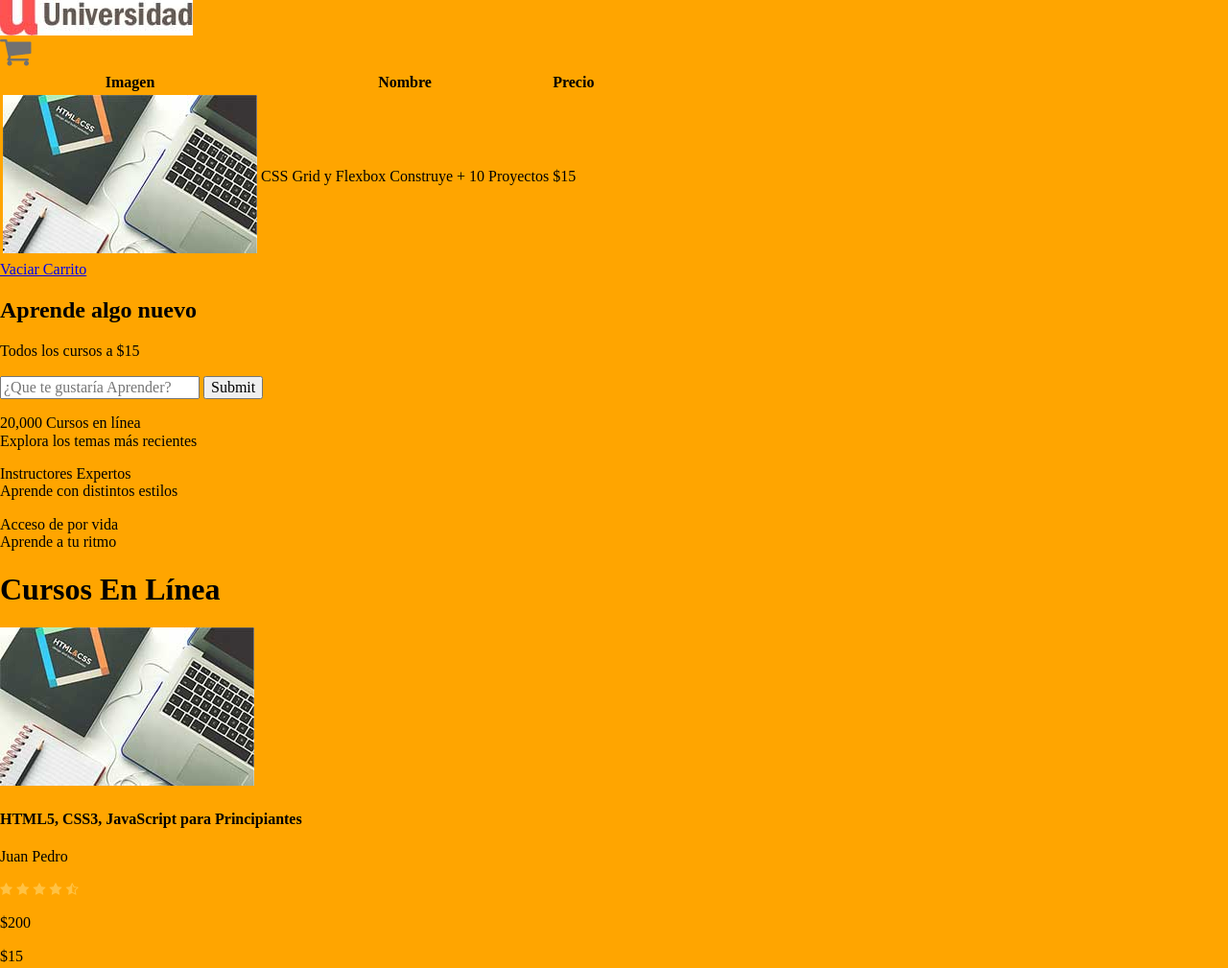
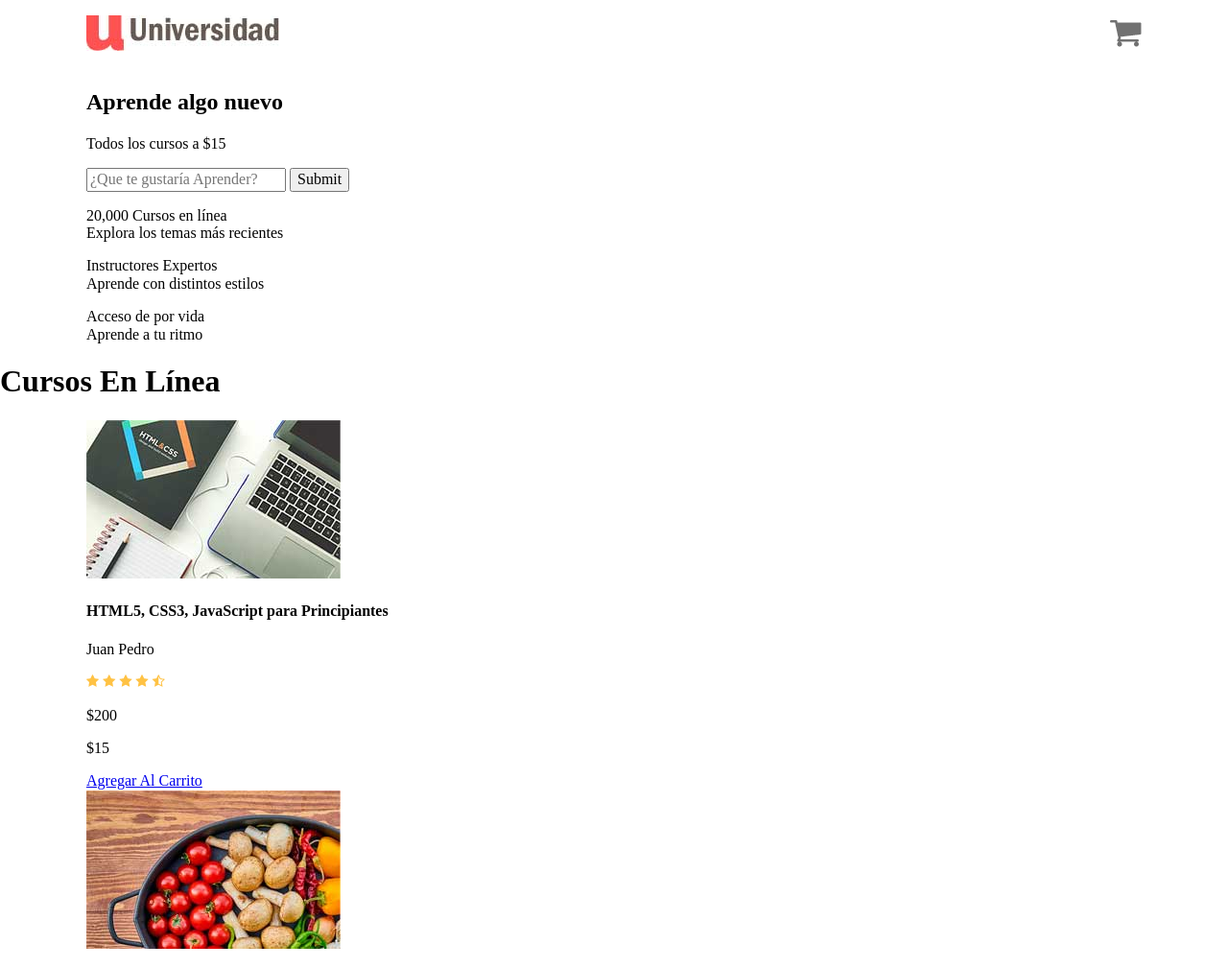
Before and after one commit to ezamudio/cursoslayout, a website: page index.html in a window 1280 px wide. Shown: the top 1009 px of the page at 96% size. Drawn offline with nearby package versions, Linux system fonts and the light colour scheme.

Commit message:
Header addition

```diff
--- a/assets/css/app.scss
+++ b/assets/css/app.scss
@@ -1,6 +1,32 @@
-$color: orange;
-
 body{
-    background-color: $color;
+    box-sizing: border-box;
+}
+.contenedor{
+    max-width: 1100px;
+    margin: 0 auto;
+    width: 100%;
 
 }
+
+header {
+    display:flex;
+    flex: 0 0 100%;
+    justify-content: space-between;
+    align-items: center;
+    padding: 1rem 0;
+    .carrito-compras{
+        position: relative;
+        .oculto{
+            display: none;
+        }
+        &:hover .contenido{
+            display: block;
+            position: absolute;
+            right: 0;
+            background-color: #f3f3f3;
+            cursor: pointer;
+        }
+
+    }
+
+}
--- a/gulpfile.js
+++ b/gulpfile.js
@@ -15,7 +15,7 @@ function css() {
         .pipe( gulp.dest('assets/css') );
 }
 
-function watchFiles() {
+async function watchFiles() {
     gulp.watch('assets/css/*.scss', css);
     gulp.watch('index.html');
 }
--- a/index.html
+++ b/index.html
@@ -10,13 +10,13 @@
     <link rel="stylesheet" href="assets/css/app.css">
 </head>
 <body>
-    <header id="header" class="header contenedor">
+    <header  class="header contenedor">
         <div class="logo">
             <img src="img/logo.jpg" id="logo">
         </div>
         <div class="carrito-compras">
             <img src="img/cart.png" class="img-carrito">
-            <div class="contenido" class="oculto">
+            <div class="contenido oculto">
                 <table id="lista-carrito" class="">
                     <thead>
                         <tr>
```
Also changed, not shown: assets/css/app.css.
